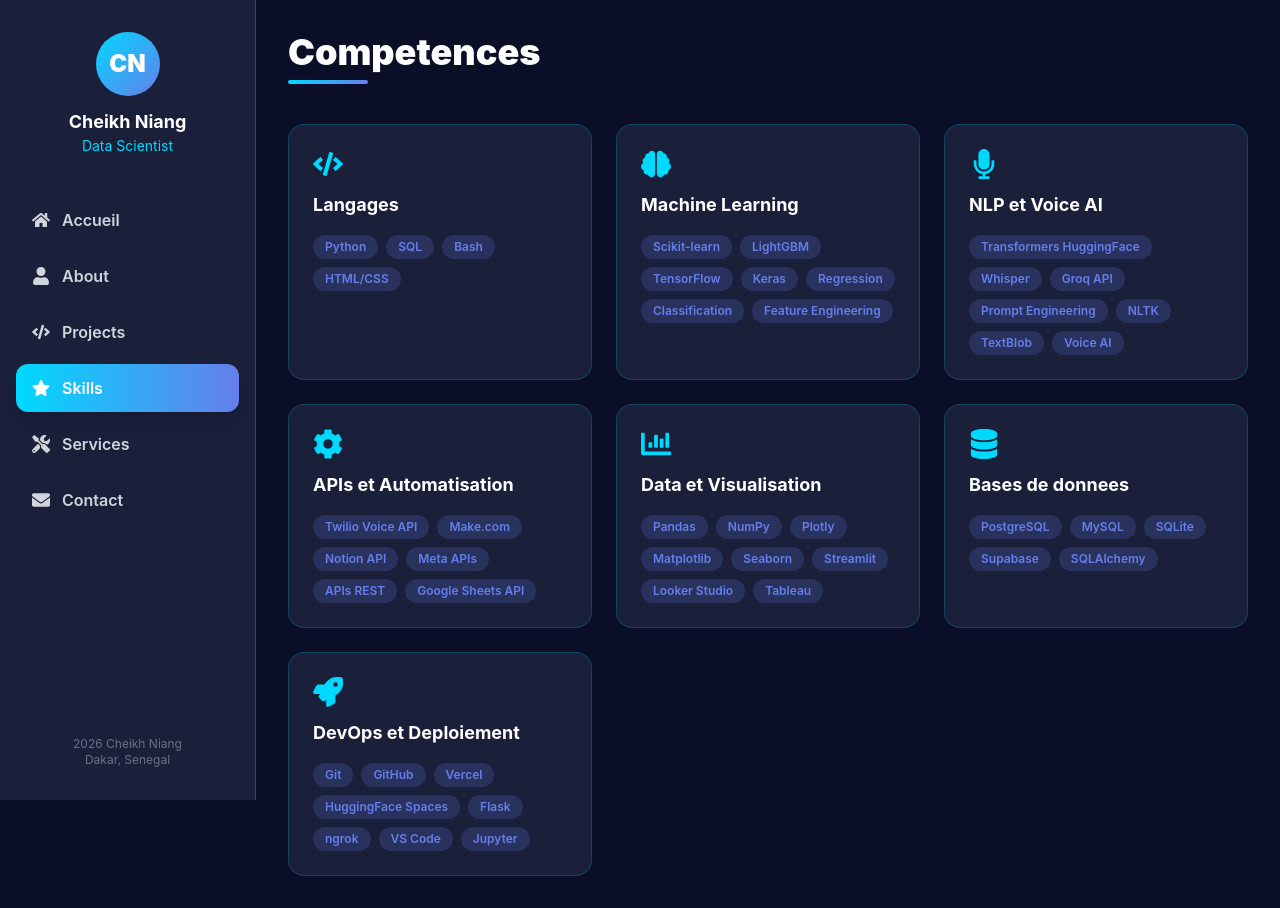
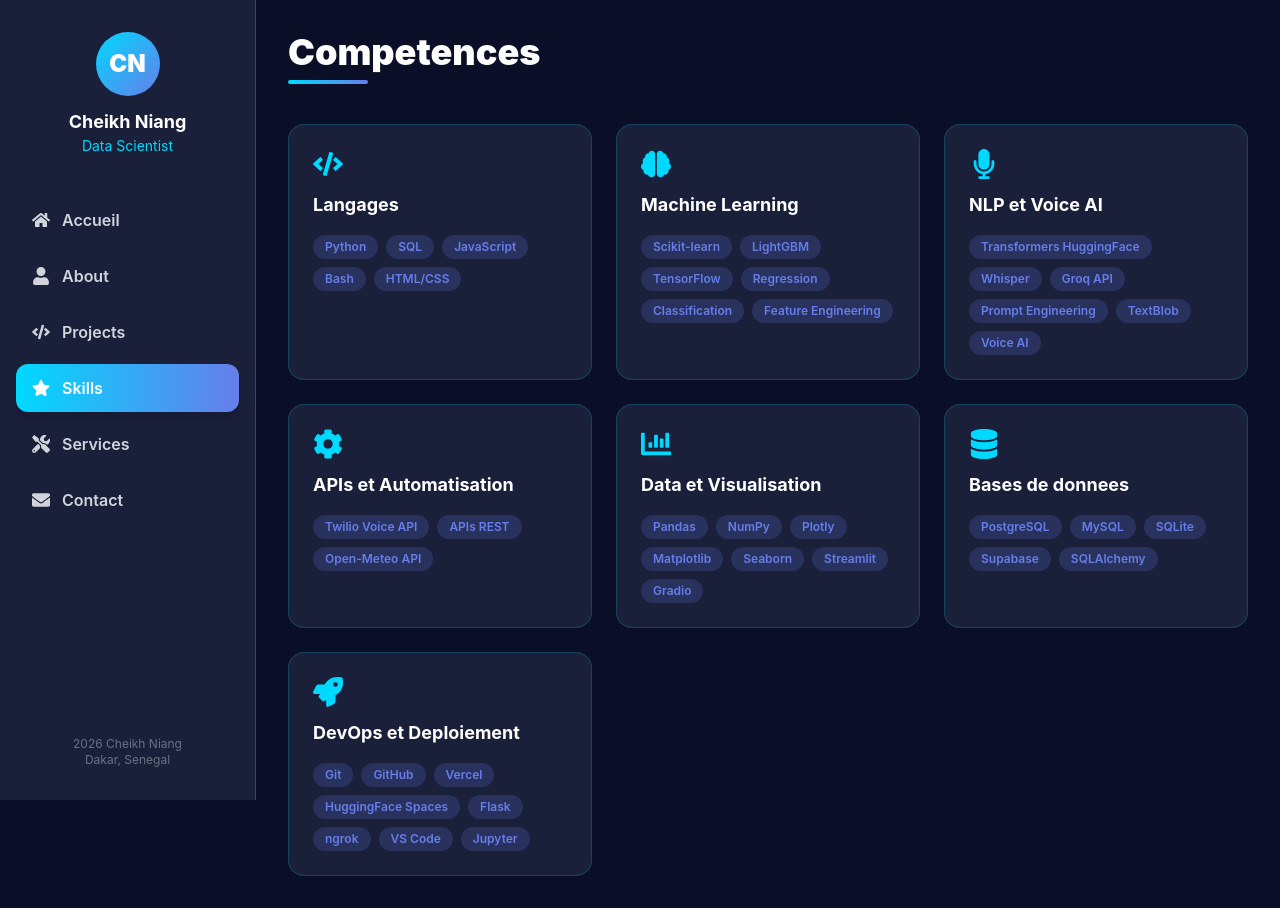
Before and after one commit to chniang/portfolio-cheikh-niang, a React (Create React App) app: page / in a window 1280 px wide. Both pictures are taken after a click on the button "Skills". Built offline with nearby package versions, Linux system fonts and the light colour scheme.

Commit message:
feat(skills): add JS/Gradio/OpenMeteo, remove unanchored skills

```diff
--- a/src/components/Skills.js
+++ b/src/components/Skills.js
@@ -4,11 +4,11 @@
 import AnimatedSection from './AnimatedSection';
 
 const skillGroups = [
-  { title: 'Langages', icon: FaCode, skills: ['Python', 'SQL', 'Bash', 'HTML/CSS'] },
-  { title: 'Machine Learning', icon: FaBrain, skills: ['Scikit-learn', 'LightGBM', 'TensorFlow', 'Keras', 'Regression', 'Classification', 'Feature Engineering'] },
-  { title: 'NLP et Voice AI', icon: FaMicrophone, skills: ['Transformers HuggingFace', 'Whisper', 'Groq API', 'Prompt Engineering', 'NLTK', 'TextBlob', 'Voice AI'] },
-  { title: 'APIs et Automatisation', icon: FaCog, skills: ['Twilio Voice API', 'Make.com', 'Notion API', 'Meta APIs', 'APIs REST', 'Google Sheets API'] },
-  { title: 'Data et Visualisation', icon: FaChartBar, skills: ['Pandas', 'NumPy', 'Plotly', 'Matplotlib', 'Seaborn', 'Streamlit', 'Looker Studio', 'Tableau'] },
+  { title: 'Langages', icon: FaCode, skills: ['Python', 'SQL', 'JavaScript', 'Bash', 'HTML/CSS'] },
+  { title: 'Machine Learning', icon: FaBrain, skills: ['Scikit-learn', 'LightGBM', 'TensorFlow', 'Regression', 'Classification', 'Feature Engineering'] },
+  { title: 'NLP et Voice AI', icon: FaMicrophone, skills: ['Transformers HuggingFace', 'Whisper', 'Groq API', 'Prompt Engineering', 'TextBlob', 'Voice AI'] },
+  { title: 'APIs et Automatisation', icon: FaCog, skills: ['Twilio Voice API', 'APIs REST', 'Open-Meteo API'] },
+  { title: 'Data et Visualisation', icon: FaChartBar, skills: ['Pandas', 'NumPy', 'Plotly', 'Matplotlib', 'Seaborn', 'Streamlit', 'Gradio'] },
   { title: 'Bases de donnees', icon: FaDatabase, skills: ['PostgreSQL', 'MySQL', 'SQLite', 'Supabase', 'SQLAlchemy'] },
   { title: 'DevOps et Deploiement', icon: FaRocket, skills: ['Git', 'GitHub', 'Vercel', 'HuggingFace Spaces', 'Flask', 'ngrok', 'VS Code', 'Jupyter'] },
 ];
```
